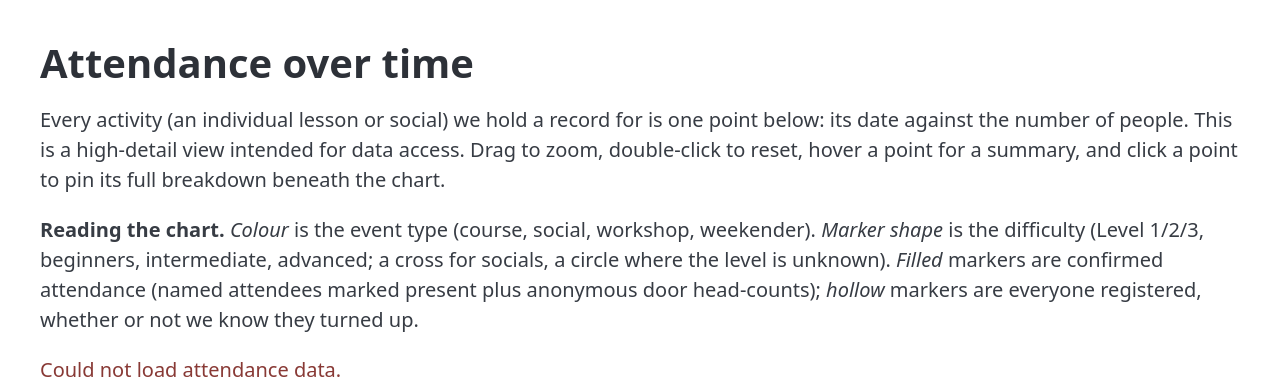
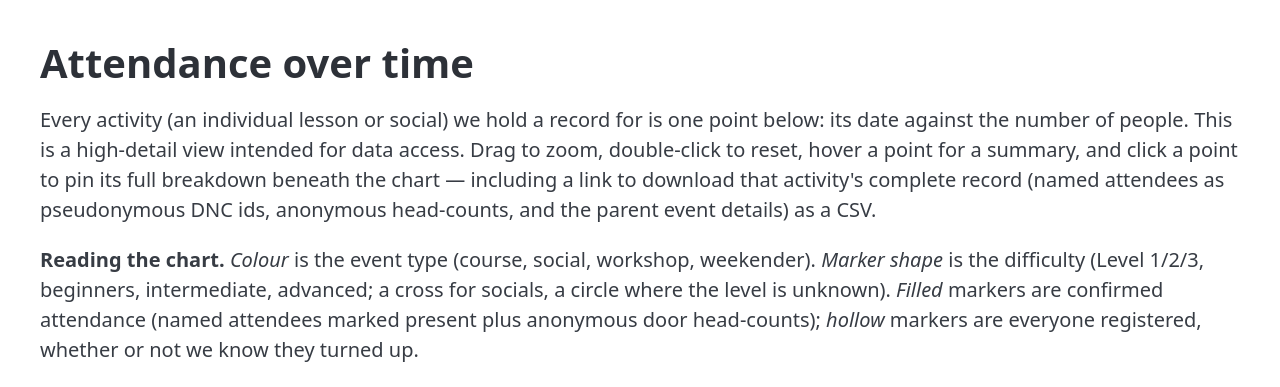
Before and after one commit to TristanGoss/esds-apps, a FastAPI app: template templates/attendance.html in a window 1280 px wide. Shown: the part 91-478 px from the top of the page. Run offline with FastAPI, Linux system fonts and the light colour scheme; the template is opened without the code that fills it, so the values that code supplies are empty; parts of the project's set-up code (start-up, migrations or seed data) failed here and were passed over; some libraries are stand-ins or nearby versions.

Commit message:
added community size chart and ability to download data via chart interfaces.

```diff
--- a/public/js/attendance.js
+++ b/public/js/attendance.js
@@ -41,6 +41,7 @@
   const customdata = (r) => [
     r.event_name, r.activity_name, r.event_type, difficultyOf(r),
     r.named_total, r.aggregate_total, r.total, r.named_registered, r.named_unknown,
+    r.activity_id,
   ];
 
   const attendedTrace = {
@@ -133,7 +134,7 @@
 function showDetails(point) {
   const cd = point.customdata;
   if (!cd) return;
-  const [eventName, activityName, eventType, difficulty, named, agg, total, registered, unknown] = cd;
+  const [eventName, activityName, eventType, difficulty, named, agg, total, registered, unknown, activityId] = cd;
   document.getElementById('point-details-body').innerHTML = `
     <p><strong>${eventName}</strong> — ${activityName} (${eventType}, ${difficulty})<br>
     ${point.x}</p>
@@ -141,7 +142,8 @@
       Attended: <strong>${total}</strong> (${named} named + ${agg} anonymous door)<br>
       Registered (named): <strong>${registered}</strong><br>
       Turnout unknown: <strong>${unknown}</strong>
-    </p>`;
+    </p>
+    <p><a href="/attendance/activity/${activityId}/records.csv" rel="noopener">Download full attendance record (CSV)</a></p>`;
   document.getElementById('point-details').hidden = false;
 }
 
--- a/public/js/attendance_summaries.js
+++ b/public/js/attendance_summaries.js
@@ -161,6 +161,54 @@
   Plotly.newPlot('cohort-retention-chart', [heatmap, ...teamLegend], layout, PLOT_CONFIG);
 }
 
+// Community survival curve for 2026: dancers attending at least each share of the calendar, with
+// and without the 30th anniversary. Clicking a point downloads that group's pseudonymous DNC ids.
+function renderCommunity2026(data) {
+  const totalDates = data.total_dates || 0;
+  const series = [
+    { key: 'incl_30th', label: 'incl. 30th anniversary', colour: '#1f77b4', scope: 'incl' },
+    { key: 'excl_30th', label: 'excl. 30th anniversary', colour: '#d62728', scope: 'excl' },
+  ];
+  const traces = series.map((s) => {
+    const pts = data[s.key] || [];
+    return {
+      type: 'scatter', mode: 'lines+markers', name: s.label,
+      x: pts.map((p) => p.pct), y: pts.map((p) => p.dancers),
+      customdata: pts.map((p) => [s.scope, p.min_dates]),
+      marker: { size: 7, color: s.colour }, line: { color: s.colour, width: 2 },
+      hovertemplate:
+        `${s.label}<br>at least %{customdata[1]} dates (%{x:.0f}% of calendar)<br>` +
+        '%{y} dancers<br><i>click to download their ids</i><extra></extra>',
+    };
+  });
+
+  const layout = {
+    title: 'The 2026 community: how big is it, and how committed?',
+    xaxis: {
+      title: `share of the 2026 calendar attended (%) — ${totalDates} dates in all`,
+      range: [0, 100], tickmode: 'array', tickvals: Array.from({ length: 11 }, (_, i) => i * 10), ...GRID,
+    },
+    yaxis: { title: 'dancers attending at least this share', rangemode: 'tozero', ...GRID },
+    hovermode: 'closest', legend: { x: 0.5, y: 1, xanchor: 'center' },
+    margin: { l: 60, r: 30, t: 50, b: 60 }, plot_bgcolor: 'white', paper_bgcolor: 'white',
+  };
+
+  Plotly.newPlot('community-2026-chart', traces, layout, PLOT_CONFIG).then((gd) => {
+    gd.on('plotly_click', (ev) => {
+      const cd = ev.points[0].customdata;
+      if (!cd) return;
+      const [scope, minDates] = cd;
+      const dancers = ev.points[0].y;
+      const url = `/attendance/community/dancers.csv?scope=${scope}&min_dates=${minDates}`;
+      document.getElementById('community-details-body').innerHTML =
+        `<p>${dancers} dancers attended at least ${minDates} date(s) in 2026 ` +
+        `(${scope === 'incl' ? 'including' : 'excluding'} the 30th anniversary).<br>` +
+        `<a href="${url}" rel="noopener">Download their DNC ids (CSV)</a></p>`;
+      document.getElementById('community-details').hidden = false;
+    });
+  });
+}
+
 async function renderSummaries() {
   const status = document.getElementById('summary-status');
   let payload;
@@ -179,6 +227,7 @@
   renderBeginnerIntake(payload.beginner_intake || []);
   renderLevel2Socials(payload.level2_socials || []);
   renderCohortRetention(payload.cohort_retention || { terms: [], matrix: [], teams: [] });
+  renderCommunity2026(payload.community_2026 || { total_dates: 0, incl_30th: [], excl_30th: [] });
 }
 
 renderSummaries();
--- a/src/esds_apps/main.py
+++ b/src/esds_apps/main.py
@@ -85,7 +85,8 @@
         conn.row_factory = sqlite3.Row
         rows = conn.execute(
             """
-            SELECT av.date,
+            SELECT av.activity_id,
+                   av.date,
                    e.name   AS event_name,
                    av.event_type,
                    act.name AS activity_name,
@@ -181,6 +182,67 @@
             {'error': 'The attendance database has not been built yet.'},
             status_code=HTTPStatus.SERVICE_UNAVAILABLE,
         )
+
+
+@app.get('/attendance/activity/{activity_id}/records.csv', response_class=StreamingResponse)
+async def attendance_activity_records(request: Request, activity_id: int, _: None = Depends(require_valid_cookie)):
+    """Download every record for one activity: named attendees, anonymous head-counts, and context.
+
+    Backs the click-to-download on the all-activities scatter. Guarded by the cookie dependency so
+    an unauthenticated request gets a clean 401 rather than a redirect into Google's OAuth flow.
+    """
+    try:
+        rows = analysis.activity_records(activity_id)
+    except FileNotFoundError:
+        log.warning('Attendance database not found at %s', config.ATTENDANCE_DB_PATH)
+        return JSONResponse(
+            {'error': 'The attendance database has not been built yet.'},
+            status_code=HTTPStatus.SERVICE_UNAVAILABLE,
+        )
+
+    buffer = io.StringIO()
+    writer = csv.DictWriter(buffer, fieldnames=analysis.ACTIVITY_RECORD_FIELDS)
+    writer.writeheader()
+    writer.writerows(rows)
+    buffer.seek(0)
+    return StreamingResponse(
+        buffer,
+        media_type='text/csv',
+        headers={'Content-Disposition': f'attachment; filename="activity_{activity_id}_attendance.csv"'},
+    )
+
+
+@app.get('/attendance/community/dancers.csv', response_class=StreamingResponse)
+async def attendance_community_dancers(
+    request: Request,
+    scope: str = Query(pattern='^(incl|excl)$'),
+    min_dates: int = Query(ge=1),
+    _: None = Depends(require_valid_cookie),
+):
+    """Download the DNC ids of dancers who attended at least ``min_dates`` unique dates in 2026.
+
+    ``scope`` is 'incl' or 'excl' for whether the 30th anniversary weekender counts. Backs the
+    click-to-download on the community chart.
+    """
+    try:
+        ids = analysis.community_2026_dancers(scope, min_dates)
+    except FileNotFoundError:
+        log.warning('Attendance database not found at %s', config.ATTENDANCE_DB_PATH)
+        return JSONResponse(
+            {'error': 'The attendance database has not been built yet.'},
+            status_code=HTTPStatus.SERVICE_UNAVAILABLE,
+        )
+
+    buffer = io.StringIO()
+    writer = csv.writer(buffer)
+    writer.writerow(['dancer_id'])
+    writer.writerows([[i] for i in ids])
+    buffer.seek(0)
+    return StreamingResponse(
+        buffer,
+        media_type='text/csv',
+        headers={'Content-Disposition': f'attachment; filename="community_2026_{scope}_30th_min{min_dates}_dates.csv"'},
+    )
 
 
 @app.api_route('/health', methods=['GET', 'HEAD'])
--- a/templates/attendance.html
+++ b/templates/attendance.html
@@ -19,7 +19,9 @@
             Every activity (an individual lesson or social) we hold a record for is one point below:
             its date against the number of people. This is a high-detail view intended for data access.
             Drag to zoom, double-click to reset, hover a point for a summary, and click a point to
-            pin its full breakdown beneath the chart.
+            pin its full breakdown beneath the chart — including a link to download that activity's
+            complete record (named attendees as pseudonymous DNC ids, anonymous head-counts, and the
+            parent event details) as a CSV.
         </p>
         <p><strong>Reading the chart.</strong>
             <em>Colour</em> is the event type (course, social, workshop, weekender).
@@ -77,6 +79,31 @@
             attended or not, because turnout was only recorded consistently from around 2024.
         </p>
         <div id="cohort-retention-chart" style="width:100%;height:680px;"></div>
+
+        <h2>How big is our community, and how committed?</h2>
+        <p>
+            For everyone who turned up at least once in 2026, this counts the unique dates they came
+            to as a share of the whole 2026 calendar, then plots how many dancers attended at least
+            that share. The leftmost point is the <strong>size</strong> of the active community
+            (everyone who came at all); how steeply the line falls is its
+            <strong>commitment</strong> — whether attendance concentrates in a regular core or
+            spreads across many occasional visitors. The two lines show the effect of the 30th
+            anniversary weekender, which draws a crowd who largely don't appear otherwise, so the
+            lower line, with it removed, is the underlying regular community. Both lines use the same
+            fixed calendar, so the gap between them is the anniversary's contribution.
+        </p>
+        <p>
+            We show 2026 only because that is when we began recording Level 2 attendees by name (in
+            January 2026); before then the improvers' classes carry no names, so earlier years would
+            undercount the committed core. <strong>Click any point</strong> to download the
+            pseudonymous DNC ids of the dancers it counts, as a CSV.
+        </p>
+        <div id="community-2026-chart" style="width:100%;height:520px;"></div>
+
+        <article id="community-details" hidden>
+            <header><strong>Selected group</strong></header>
+            <div id="community-details-body"></div>
+        </article>
 
         <h2>Frequently asked questions</h2>
 
```
Also changed, not shown: src/esds_apps/attendance/analysis.py (+149 -2 lines), tests/esds_apps/attendance/test_analysis.py (+67 -1 lines), tests/esds_apps/test_main.py (+60 -0 lines).
